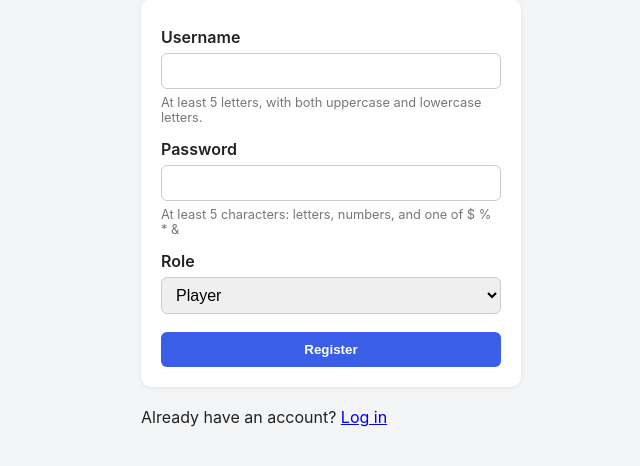
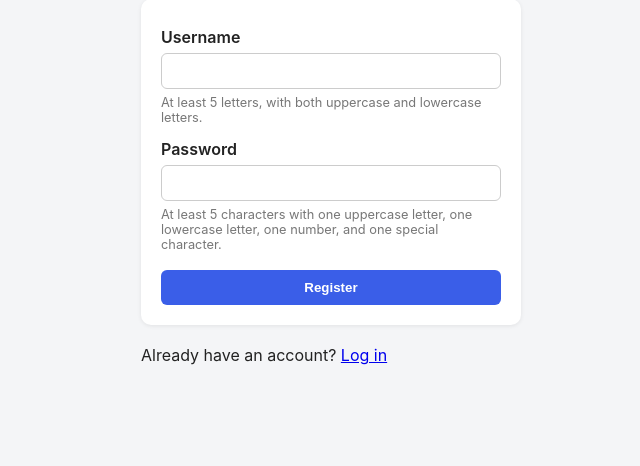
Before and after one commit to Pratiksha-KP/guess-the-word, a Flask app: page /register in a window 1280 px wide. Shown: the part 137-603 px from the top of the page, without its empty margins (155-795 px from the left). Run offline with Flask 3, Linux system fonts and the light colour scheme.

Commit message:
version 2: made changes to keep only default admin role for security

```diff
--- a/app.py
+++ b/app.py
@@ -58,15 +58,24 @@ def validate_username(username):
 def validate_password(password):
     if not password or len(password) < 5:
         return "Password must be at least 5 characters long."
-    has_alpha = any(c.isalpha() for c in password)
+
+    has_upper = any(c.isupper() for c in password)
+    has_lower = any(c.islower() for c in password)
     has_digit = any(c.isdigit() for c in password)
-    has_special = any(c in PASSWORD_SPECIAL_CHARS for c in password)
-    if not has_alpha:
-        return "Password must contain at least one letter."
+    has_special = any(not c.isalnum() for c in password)
+
+    if not has_upper:
+        return "Password must contain at least one uppercase letter."
+
+    if not has_lower:
+        return "Password must contain at least one lowercase letter."
+
     if not has_digit:
         return "Password must contain at least one number."
+
     if not has_special:
-        return "Password must contain at least one special character ($, %, *, &)."
+        return "Password must contain at least one special character."
+
     return None
 
 
@@ -99,9 +108,7 @@ def register():
     if request.method == "POST":
         username = request.form.get("username", "").strip()
         password = request.form.get("password", "")
-        role = request.form.get("role", "player")
-        if role not in ("player", "admin"):
-            role = "player"
+        role = "player"
 
         username_error = validate_username(username)
         password_error = validate_password(password)
@@ -109,9 +116,11 @@ def register():
         if username_error:
             flash(username_error, "error")
             return render_template("register.html")
+
         if password_error:
             flash(password_error, "error")
             return render_template("register.html")
+
         if User.query.filter_by(username=username).first():
             flash("Username already taken.", "error")
             return render_template("register.html")
@@ -120,6 +129,7 @@ def register():
         user.set_password(password)
         db.session.add(user)
         db.session.commit()
+
         flash("Registration successful. Please log in.", "success")
         return redirect(url_for("login"))
 
--- a/templates/register.html
+++ b/templates/register.html
@@ -2,6 +2,7 @@
 {% block title %}Register{% endblock %}
 {% block content %}
 <h1>Register</h1>
+
 <form method="POST" class="form-card">
     <label>Username</label>
     <input type="text" name="username" required>
@@ -9,15 +10,13 @@
 
     <label>Password</label>
     <input type="password" name="password" required>
-  <small>At least 5 characters: letters, numbers, and one of $ % * &amp;</small>
-
-  <label>Role</label>
-  <select name="role">
-    <option value="player">Player</option>
-    <option value="admin">Admin</option>
-  </select>
+    <small>
+    At least 5 characters with one uppercase letter, one lowercase letter,
+    one number, and one special character.
+    </small>
 
     <button type="submit">Register</button>
 </form>
+
 <p>Already have an account? <a href="{{ url_for('login') }}">Log in</a></p>
 {% endblock %}
```
Lines whose indentation alone changed are shown as unchanged.
